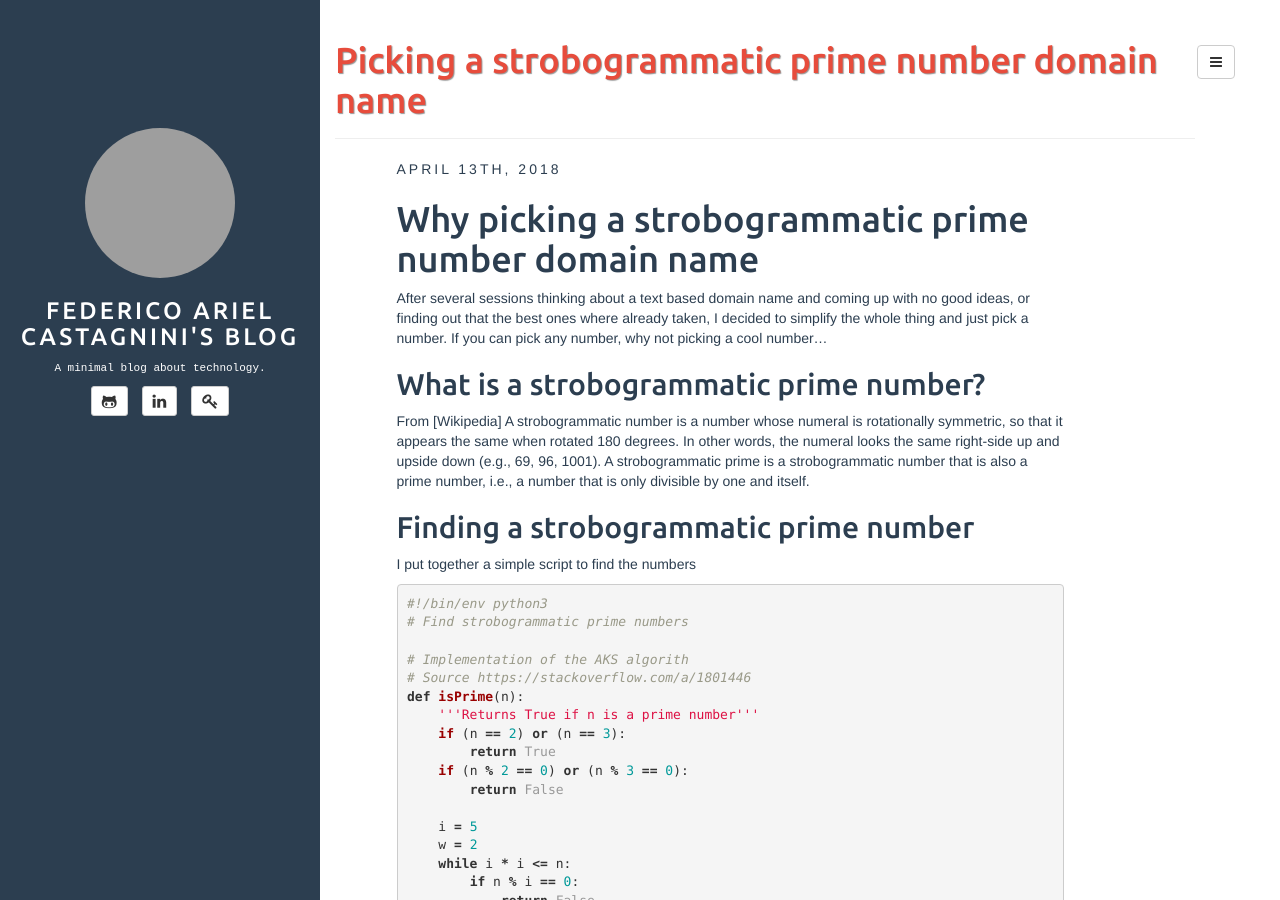
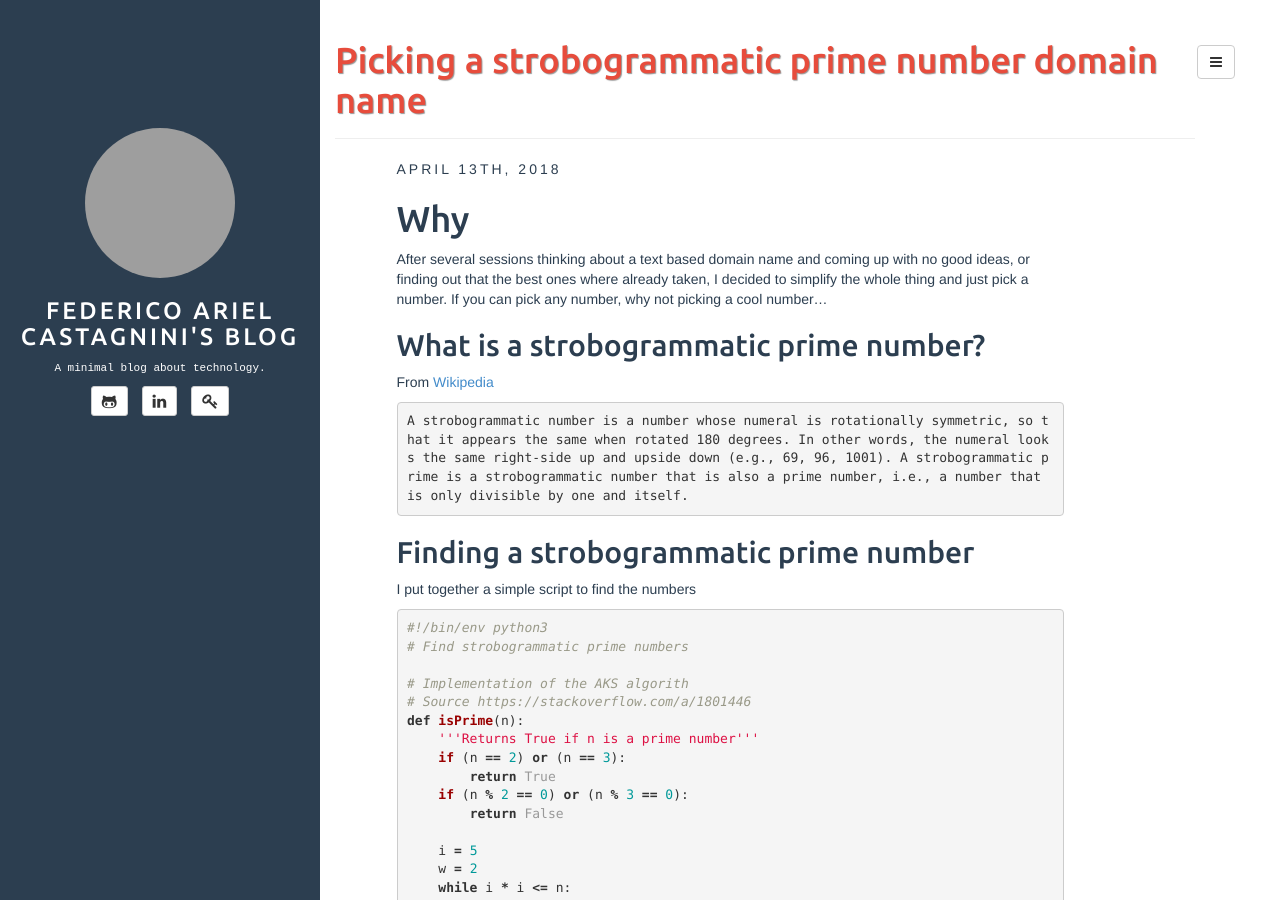
Before and after one commit to facastagnini/facastagnini.github.io, a Jekyll site: the page built from _posts/2018-04-13-Picking_a_strobogrammatic_prime_domain_name.md, in a window 1280 px wide and 900 px high. Built offline with Jekyll 4.4.1, drawn with Linux system fonts in a browser that asks for light colours; some of the changed text lies outside the part shown; grey boxes are pictures that could not be loaded.

Commit message:
releasing...

````diff
--- a/_posts/2018-04-13-Picking_a_strobogrammatic_prime_domain_name.md
+++ b/_posts/2018-04-13-Picking_a_strobogrammatic_prime_domain_name.md
@@ -4,15 +4,18 @@
 published: true
 fullview: false
 description: Picking a domain name can be stresful, or you can just pick a pseudo-random number.
-
+tags:
+- python
 ---
-# Why picking a strobogrammatic prime number domain name
+# Why
 After several sessions thinking about a text based domain name and coming up with no good ideas, or finding out that the best ones where already taken, I decided to simplify the whole thing and just pick a number.
 If you can pick any number, why not picking a cool number...
 
 ## What is a strobogrammatic prime number?
 From [Wikipedia]
-    A strobogrammatic number is a number whose numeral is rotationally symmetric, so that it appears the same when rotated 180 degrees. In other words, the numeral looks the same right-side up and upside down (e.g., 69, 96, 1001). A strobogrammatic prime is a strobogrammatic number that is also a prime number, i.e., a number that is only divisible by one and itself.
+{% highlight text %}
+A strobogrammatic number is a number whose numeral is rotationally symmetric, so that it appears the same when rotated 180 degrees. In other words, the numeral looks the same right-side up and upside down (e.g., 69, 96, 1001). A strobogrammatic prime is a strobogrammatic number that is also a prime number, i.e., a number that is only divisible by one and itself.
+{% endhighlight %}
 
 ## Finding a strobogrammatic prime number
 I put together a simple script to find the numbers
@@ -60,7 +63,7 @@
     x+=2
 {% endhighlight %}
 
-``` shell
+{% highlight shell %}
 $ python3 ./strobogrammatic_prime_number_finder.py
 strobogrammatic prime:  16091
 strobogrammatic prime:  18181
@@ -74,12 +77,13 @@
 strobogrammatic prime:  196961
 strobogrammatic prime:  686989
 strobogrammatic prime:  688889
-```
+{% endhighlight %}
 
-# 191161.xyz
-Because I want my dns to support DNSSEC ([reasons...]) I needed to pick a [TLD which root zone has been signed]. I choose some of the prime numbers and a couple cheap TLD, and after reviewing my options, I locked in with 191161.xyz for $5 a year.
+# The end result... 191161.xyz
+Because I want my dns to support DNSSEC ([reasons...]) I needed to pick a [TLD which root zone has been signed]. I choose some of the prime numbers and a couple cheap TLD, and after reviewing my options, I locked in with [191161.xyz] for $5 a year.
 
 
-[Wikipedia] https://en.wikipedia.org/wiki/Strobogrammatic_number
-[reasons...] https://webmasters.stackexchange.com/questions/35597/how-to-find-domain-registrar-and-dns-hosting-with-good-dnssec-support
-[TLD which root zone has been signed] https://en.wikipedia.org/wiki/List_of_Internet_top-level_domains
+[Wikipedia]: https://en.wikipedia.org/wiki/Strobogrammatic_number
+[reasons...]: https://webmasters.stackexchange.com/questions/35597/how-to-find-domain-registrar-and-dns-hosting-with-good-dnssec-support
+[TLD which root zone has been signed]: https://en.wikipedia.org/wiki/List_of_Internet_top-level_domains
+[191161.xyz]: https://191161.xyz
````
